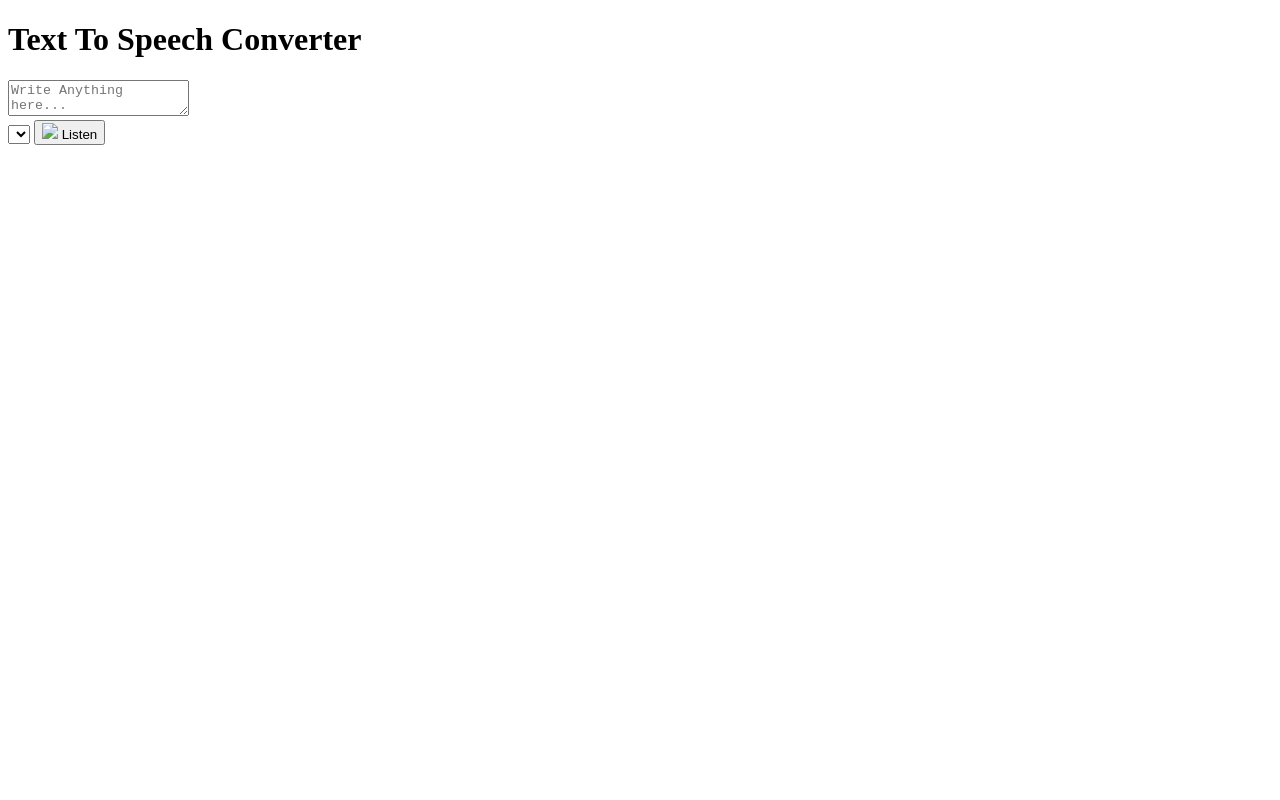
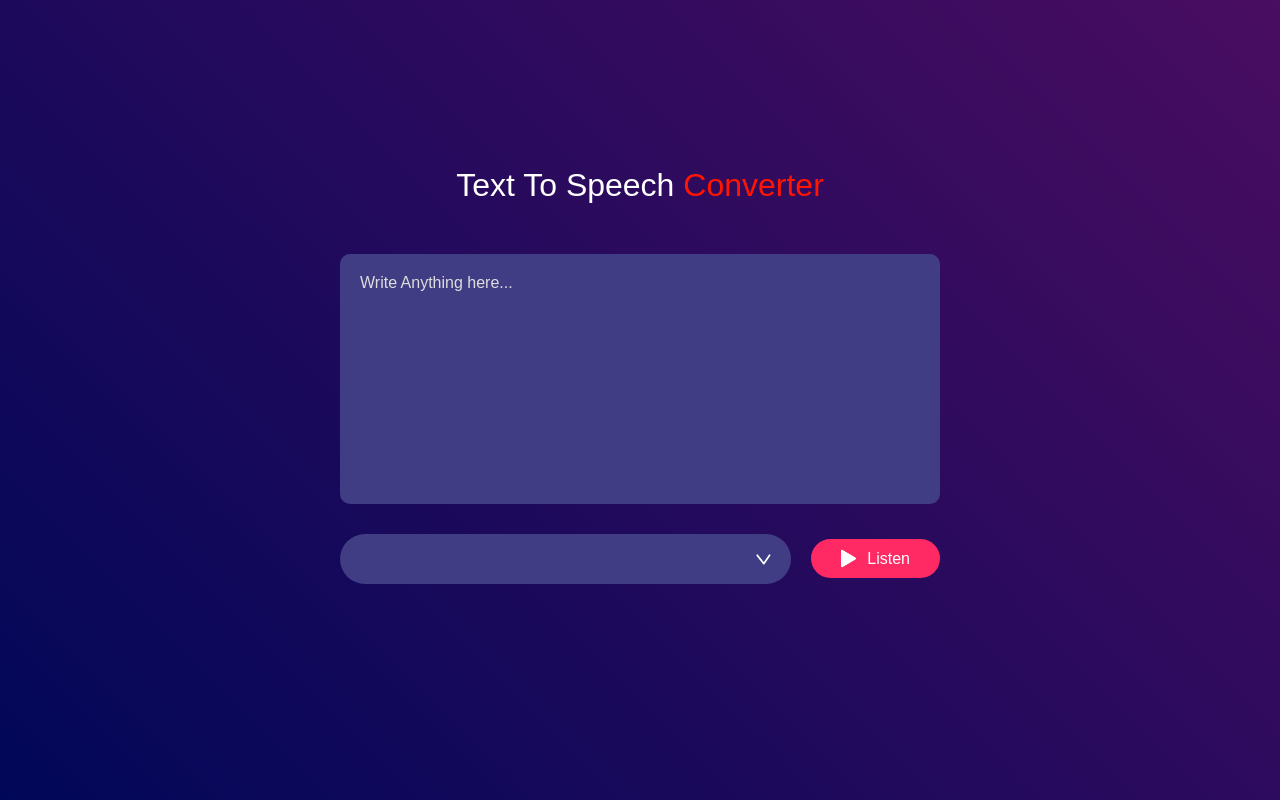
Before and after one commit to anuj92013/text-to-speech-convertor, a plain HTML site: page index.html in a window 1280 px wide. Drawn offline with Linux system fonts and the light colour scheme; the site is published under a folder, as on GitHub Pages, so addresses that start at the root find nothing.

Commit message:
Update index.html

```diff
--- a/index.html
+++ b/index.html
@@ -4,7 +4,7 @@
     <meta charset="UTF-8">
     <meta name="viewport" content="width=device-width, initial-scale=1.0">
     <title>Text To Speech Converter by Anuj</title>
-    <link rel="stylesheet" href="/text-to-speech-convertor/style.css">
+    <link rel="stylesheet" href="./style.css">
 </head>
 <body>
     <div class="hero">
@@ -14,10 +14,10 @@
 
         <div class="row">
             <select name="" id=""></select>
-            <button><img src="/text-to-speech-convertor/images/play.png" > Listen</button>
+            <button><img src="./images/play.png" alt="Play"> Listen</button>
         </div>
     </div>
 
-    <script src="/text-to-speech-convertor/index.js"></script>
+    <script src="./index.js"></script>
 </body>
 </html>
```
